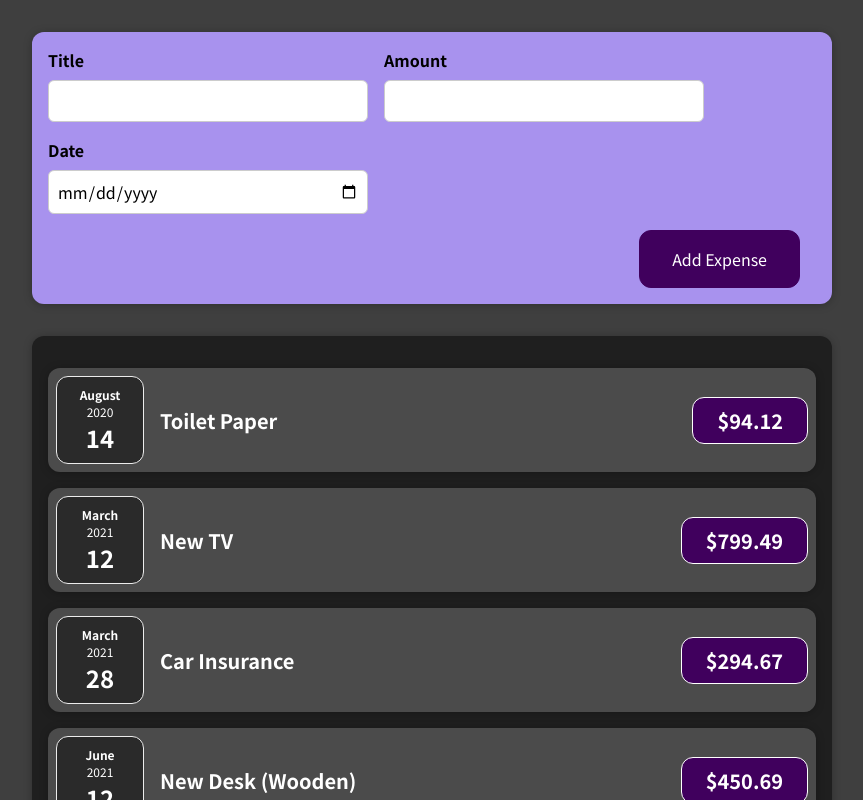
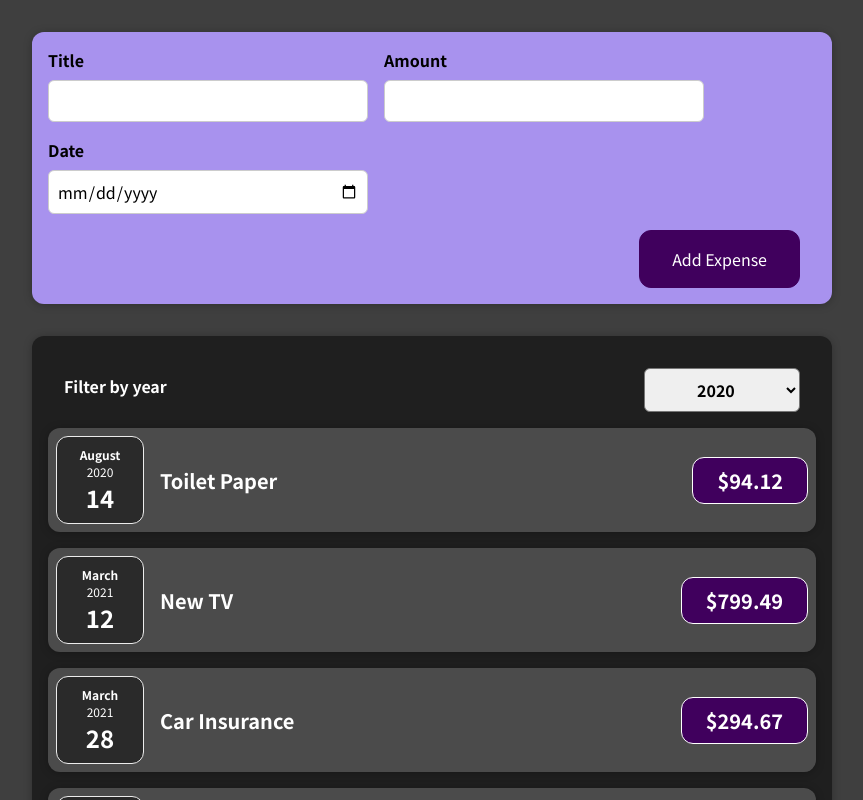
Before and after one commit to chaitramahesh/expense-tracker-react-app, a React (Create React App) app: page / in a window 1280 px wide. Shown: the top 800 px of the page, without its empty margins (208-1071 px from the left). Built offline with nearby package versions, Linux system fonts and the light colour scheme.

Commit message:
added ExpenseFilter component

```diff
--- /dev/null
+++ b/src/components/Expenses/ExpenseFilter.css
@@ -0,0 +1,26 @@
+
+
+.expenses-filter {
+    color: white;
+    padding: 0 1rem;
+  }
+
+  .expenses-filter__control {
+    display: flex;
+    width: 100%;
+    align-items: center;
+    justify-content: space-between;
+    margin: 1rem 0;
+  }
+
+  .expenses-filter label {
+    font-weight: bold;
+    margin-bottom: 0.5rem;
+  }
+
+  .expenses-filter select {
+    font: inherit;
+    padding: 0.5rem 3rem;
+    font-weight: bold;
+    border-radius: 6px;
+  }
--- /dev/null
+++ b/src/components/Expenses/ExpenseFilter.js
@@ -0,0 +1,28 @@
+
+
+import React from 'react';
+
+import './ExpenseFilter.css';
+
+const ExpenseFilter = (props) => {
+
+const selectOptionChangeHandler = (e) => {
+ props.onChangeFilter(e.target.value)
+}
+
+  return (
+    <div className='expenses-filter'>
+      <div className='expenses-filter__control'>
+        <label>Filter by year</label>
+        <select value = {props.selectedValue} onChange={selectOptionChangeHandler}>
+          <option value='2022'>2022</option>
+          <option value='2021'>2021</option>
+          <option value='2020'>2020</option>
+          <option value='2019'>2019</option>
+        </select>
+      </div>
+    </div>
+  );
+};
+
+export default ExpenseFilter;
--- a/src/components/Expenses/Expenses.js
+++ b/src/components/Expenses/Expenses.js
@@ -1,13 +1,21 @@
-
-import React from "react";
+import React, {useState} from "react";
 
 import ExpenseItem from "./ExpenseItem";
-import Card from '../UI/Card';
+import Card from "../UI/Card";
 import "./Expenses.css";
+import ExpenseFilter from "./ExpenseFilter";
 
 function Expenses(props) {
+   const [filteredYear, setFilteredYear] = useState('2020')
+
+  const filterChangeHandler= selectedYear => {
+    setFilteredYear(selectedYear);
+  }
+
   return (
+    <div>
       <Card className="expenses">
+        <ExpenseFilter selectedValue={filteredYear} onChangeFilter={filterChangeHandler} />
         <ExpenseItem
           title={props.expenses[0].title}
           amount={props.expenses[0].amount}
@@ -29,6 +37,7 @@ function Expenses(props) {
           date={props.expenses[3].date}
         ></ExpenseItem>
       </Card>
+    </div>
   );
 }
 
```
Lines whose indentation alone changed are shown as unchanged.
